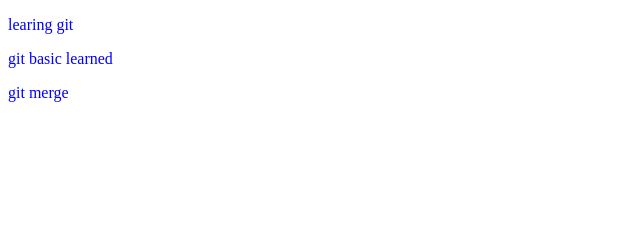
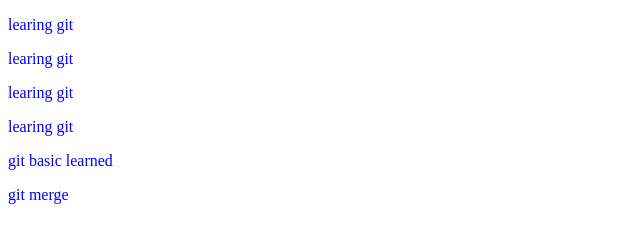
Before and after one commit to ayush-webo/github-git, a plain HTML site: page index.html in a window 1280 px wide. Shown: the whole page, without its empty margins (0-640 px from the left). Drawn offline with Linux system fonts and the light colour scheme.

Commit message:
more paras

```diff
--- a/index.html
+++ b/index.html
@@ -11,6 +11,15 @@
     <p>
         learing git
     </p>
+    <p>
+        learing git
+    </p>
+    <p>
+        learing git
+    </p>
+    <p>
+        learing git
+    </p>
     <P>
         git basic learned
     </P>
```
